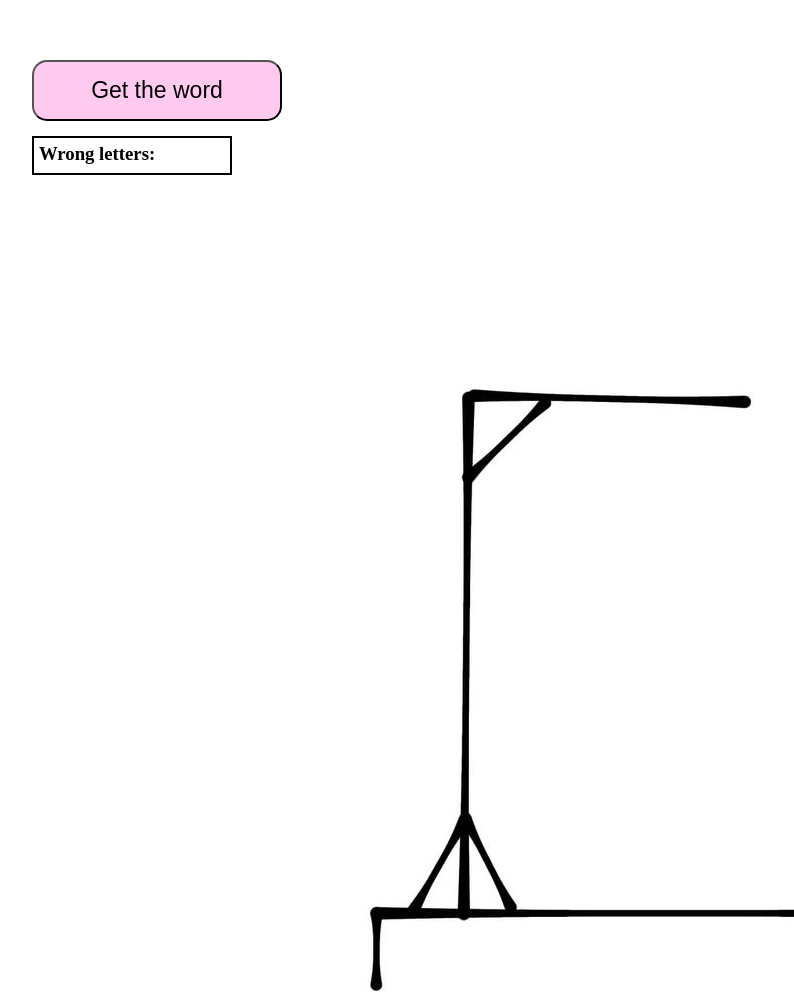
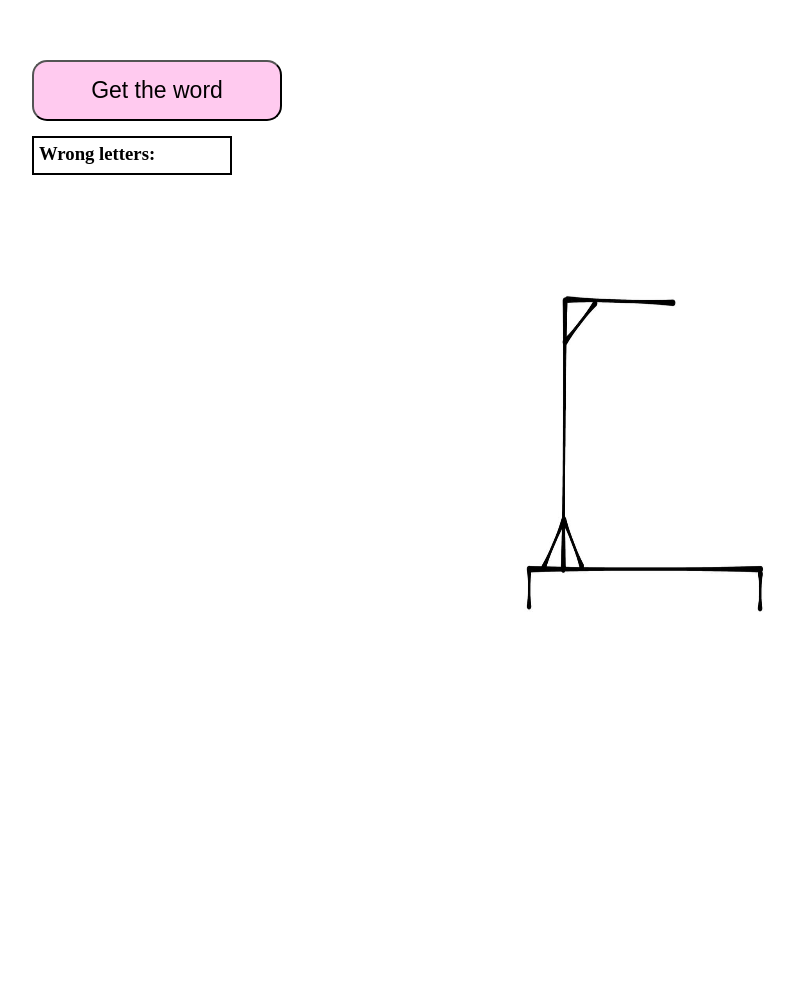
Before and after one commit to Lizonka-spec/hangman, a website built with Vite: page src/game/index.html in a window 1280 px wide. Shown: the top 992 px of the page, without its empty margins (13-807 px from the left). Built offline with nearby package versions, Linux system fonts and the light colour scheme; no server answers.

Commit message:
make some styles

```diff
--- a/src/styles/style.css
+++ b/src/styles/style.css
@@ -42,3 +42,9 @@ body{
     top: 220px;
   font-weight: bold;
  }
+
+
+ #hangman-images {
+  width: 500px;
+  height: 500px;
+ }
```
